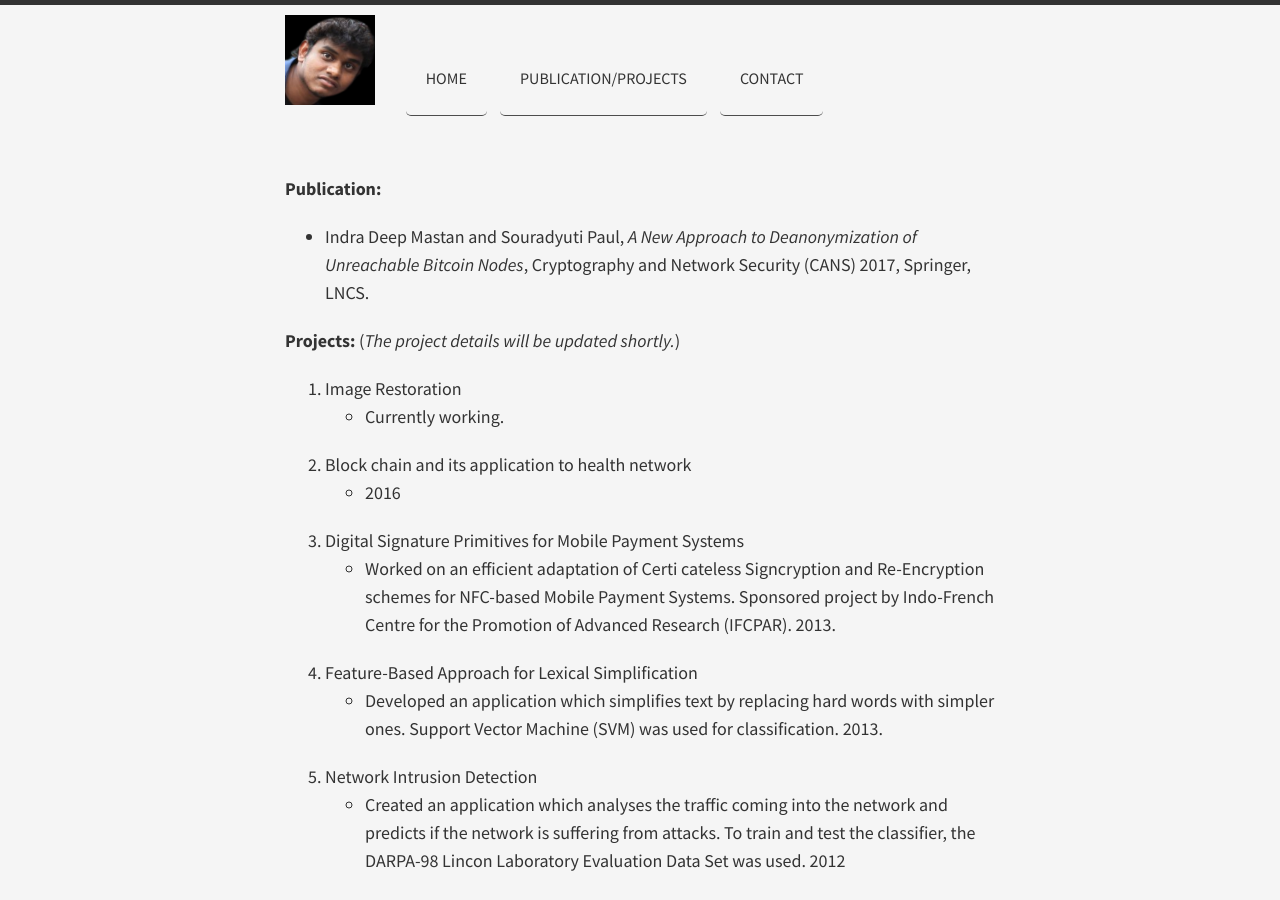
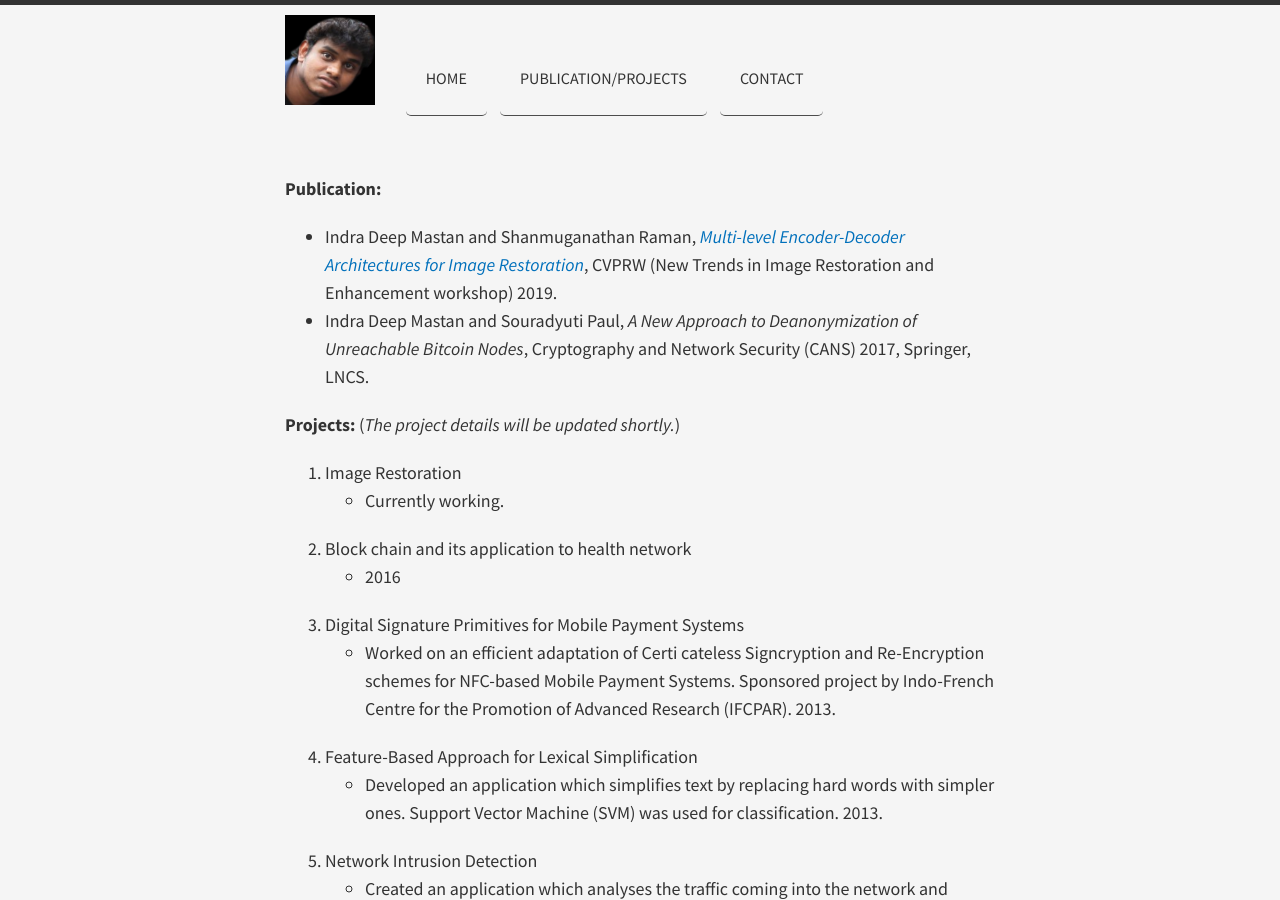
Before and after one commit to indramastan/indradeepmastan, a Jekyll site: the page built from projects/index.md, in a window 1280 px wide and 900 px high. Built offline with Jekyll 4.4.1, drawn with Linux system fonts in a browser that asks for light colours; nearby versions of some CDN libraries.

Commit message:
Update index.md

```diff
--- a/projects/index.md
+++ b/projects/index.md
@@ -3,6 +3,7 @@ layout: page
 title:
 ---
 **Publication:**
+- Indra Deep Mastan and Shanmuganathan Raman, *[Multi-level Encoder-Decoder Architectures for Image Restoration](https://arxiv.org/pdf/1905.00322.pdf)*, CVPRW (New Trends in Image Restoration and Enhancement workshop) 2019.
 - Indra Deep Mastan and Souradyuti Paul, *A New Approach to Deanonymization of Unreachable Bitcoin Nodes*, Cryptography and Network Security (CANS) 2017, Springer, LNCS.
 
 **Projects:** (*The project details will be updated shortly.*)
```
